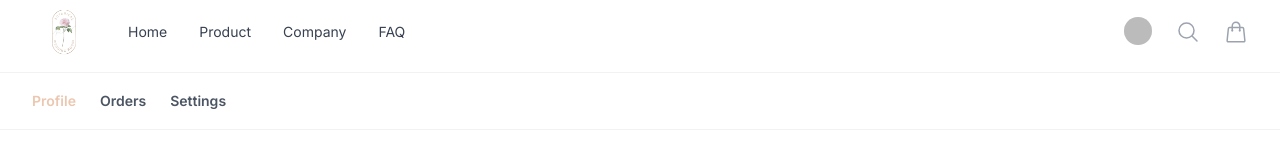
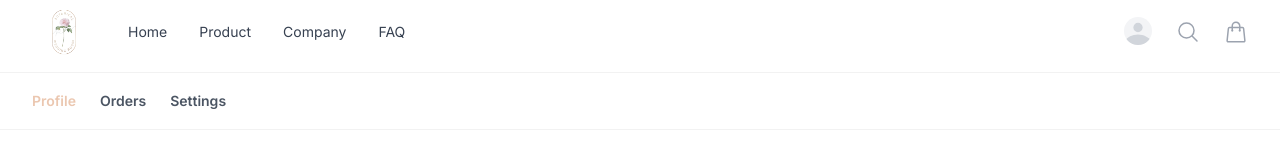
Before and after one commit to billychen0894/florist-ecommerce-app, a Next.js app: page /user/profile in a window 1280 px wide. Shown: the top 160 px of the page. Built offline with nearby package versions, Linux system fonts and the light colour scheme; no server answers; sample sign-in values are in the browser's storage.

Commit message:
update: move dispatch users to AuthenticationButton component

```diff
--- a/app/user/layout.tsx
+++ b/app/user/layout.tsx
@@ -7,7 +7,6 @@ import { redirect, usePathname } from 'next/navigation';
 import { useEffect } from 'react';
 
 import {
-  fetchUserById,
   fetchUserByStripeId,
   fetchUserInvoices,
   fetchUserOrders,
@@ -33,12 +32,6 @@ export default function User({ children }: { children: React.ReactNode }) {
 
   useEffect(() => {
     if (session?.user.id) {
-      dispatch(
-        fetchUserById({
-          userId: session?.user.id as string,
-          axiosWithAuth: axiosWithAuth,
-        })
-      );
       dispatch(
         fetchUserOrders({
           userId: session?.user.id as string,
--- a/components/Auth/AuthenticationButtons.tsx
+++ b/components/Auth/AuthenticationButtons.tsx
@@ -5,6 +5,10 @@ import Link from 'next/link';
 
 import { Avatar } from '@components/ui';
 import UserAcccountDropdown from '@components/ui/UserAccountDropdown';
+import useAxiosWithAuth from '@hooks/useAxiosAuth';
+import { fetchUserById } from '@store/features/userSlice';
+import { useAppDispatch, useAppSelector } from '@store/hooks';
+import { useEffect } from 'react';
 
 interface AuthenticationButtonsProps {
   isMobile?: boolean;
@@ -16,6 +20,17 @@ function AuthenticationButtons({
   onOpen,
 }: AuthenticationButtonsProps) {
   const { data: session, status } = useSession();
+  const user = useAppSelector((state) => state.userReducer.user);
+  const dispatch = useAppDispatch();
+  const axiosWithAuth = useAxiosWithAuth();
+
+  useEffect(() => {
+    if (session && status === 'authenticated') {
+      dispatch(
+        fetchUserById({ userId: session?.user.id as string, axiosWithAuth })
+      );
+    }
+  }, [axiosWithAuth, dispatch, session, status]);
 
   if (session && status === 'authenticated') {
     const userAccountDropdownMenu = isMobile ? null : (
@@ -23,8 +38,8 @@ function AuthenticationButtons({
         email={session?.user.email as string}
         avatar={
           <Avatar
-            avatarImageUrl={session?.user.image}
-            avatarImageAlt={session?.user.name}
+            avatarImageUrl={user?.image!}
+            avatarImageAlt={session?.user.name || 'user avatar'}
           />
         }
       />
```
